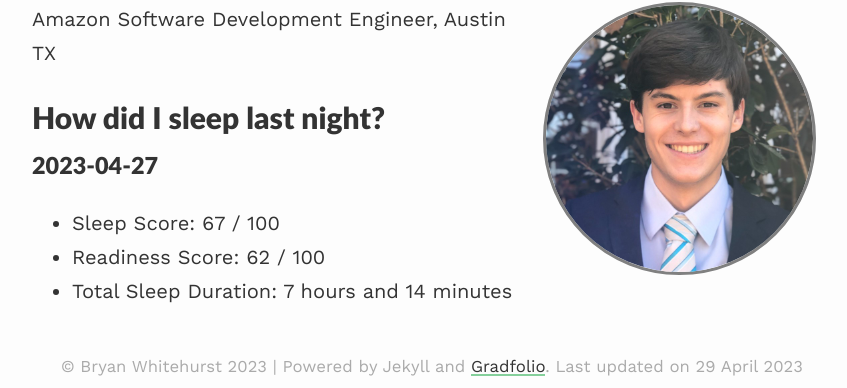
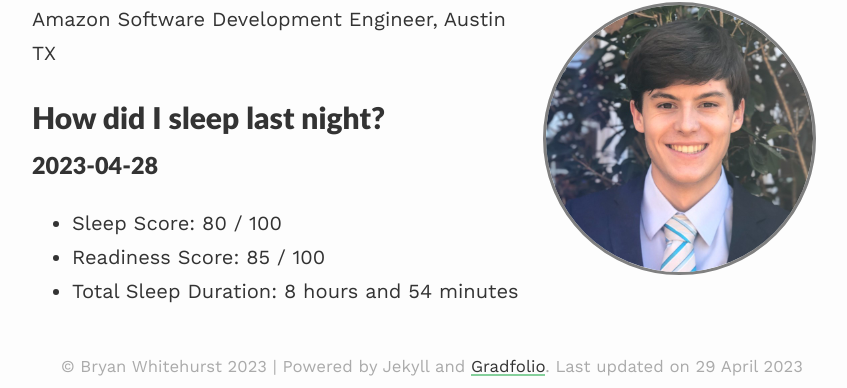
Before and after one commit to BryanWhitehurst/bryanwhitehurst.github.io, a Jekyll site: the page built from index.md, in a window 1280 px wide. Shown: the part 190-578 px from the top of the page, without its empty margins (208-1055 px from the left). Built offline with Jekyll 4.4.1, drawn with Linux system fonts in a browser that asks for light colours; nearby versions of some CDN libraries.

Commit message:
daily oura update

```diff
--- a/index.md
+++ b/index.md
@@ -10,7 +10,7 @@ published: true
 Amazon Software Development Engineer, Austin TX
 
 # How did I sleep last night?
-### 2023-04-27
-- Sleep Score: 67 / 100
-- Readiness Score: 62 / 100
-- Total Sleep Duration: 7 hours and 14 minutes
+### 2023-04-28
+- Sleep Score: 80 / 100
+- Readiness Score: 85 / 100
+- Total Sleep Duration: 8 hours and 54 minutes
```
